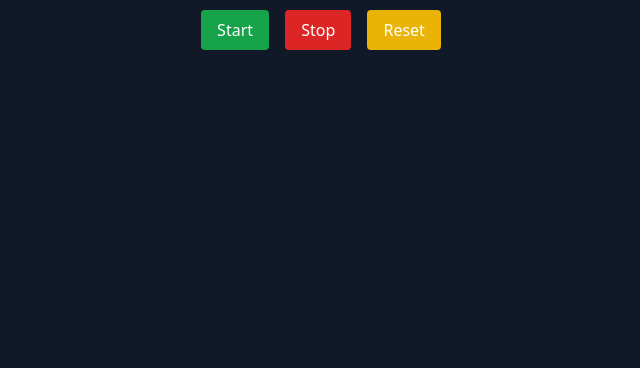
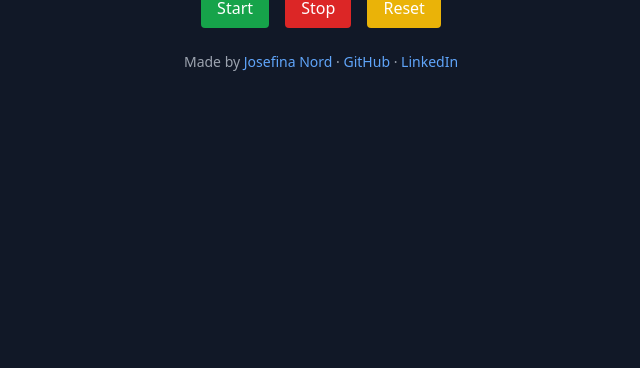
Before and after one commit to nordpolen/learn-javascript, a plain HTML site: page stopwatch/index.html in a window 1280 px wide. Shown: the part 432-800 px from the top of the page, without its empty margins (319-959 px from the left). Drawn offline with nearby package versions, Linux system fonts and the light colour scheme.

Commit message:
added personal links

```diff
--- a/stopwatch/index.html
+++ b/stopwatch/index.html
@@ -35,5 +35,14 @@
 
     <!-- JavaScript file -->
     <script src="script.js"></script>
+
+    <footer class="mt-6 text-sm text-gray-400 text-center">
+        <p>
+            Made by <a href="https://www.josefinanord.se" class="text-blue-400 hover:underline">Josefina Nord</a> ·
+            <a href="https://github.com/nordpolen" class="text-blue-400 hover:underline">GitHub</a> ·
+            <a href="https://www.linkedin.com/in/josefina-nord" class="text-blue-400 hover:underline">LinkedIn</a>
+        </p>
+    </footer>
+
 </body>
 </html>
```
